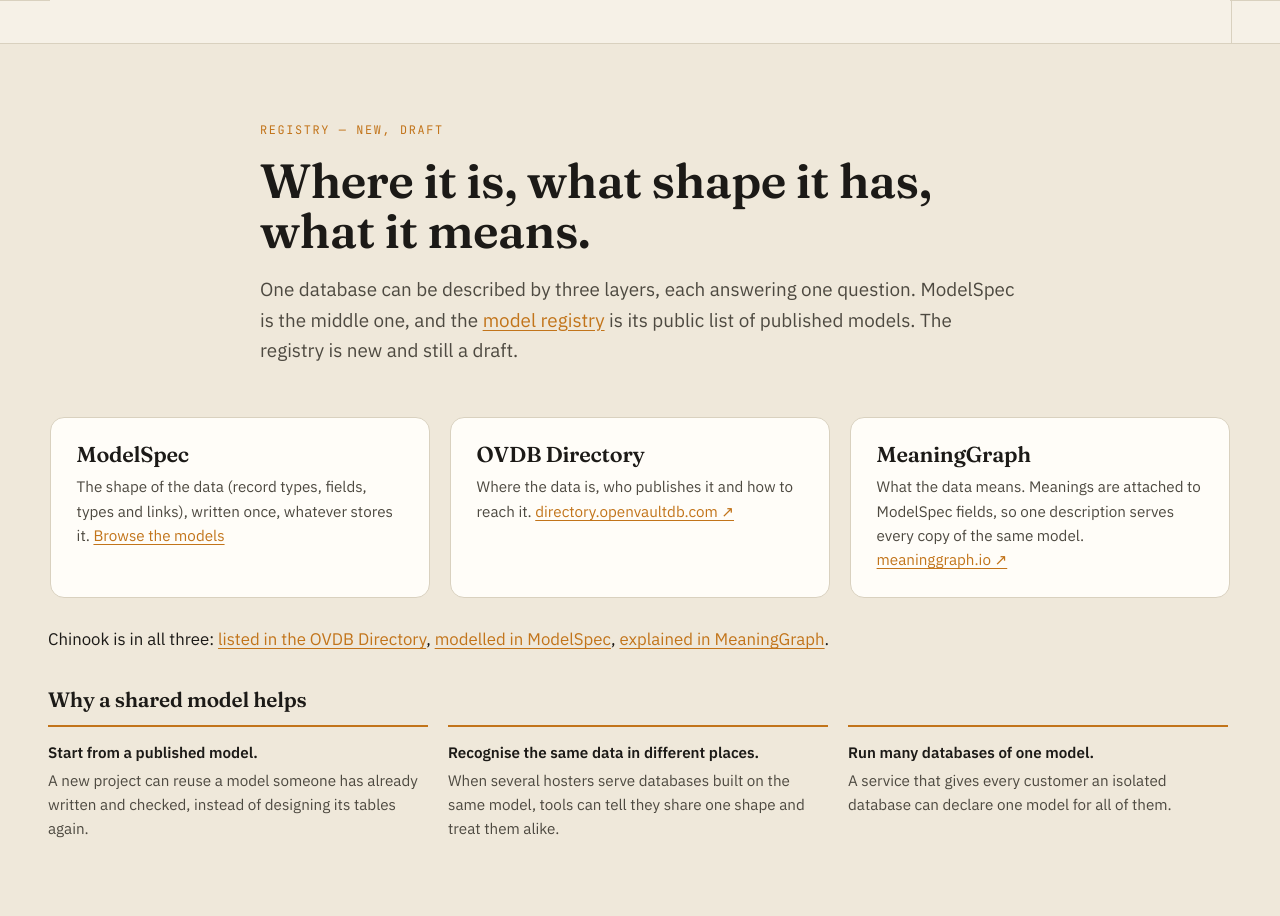
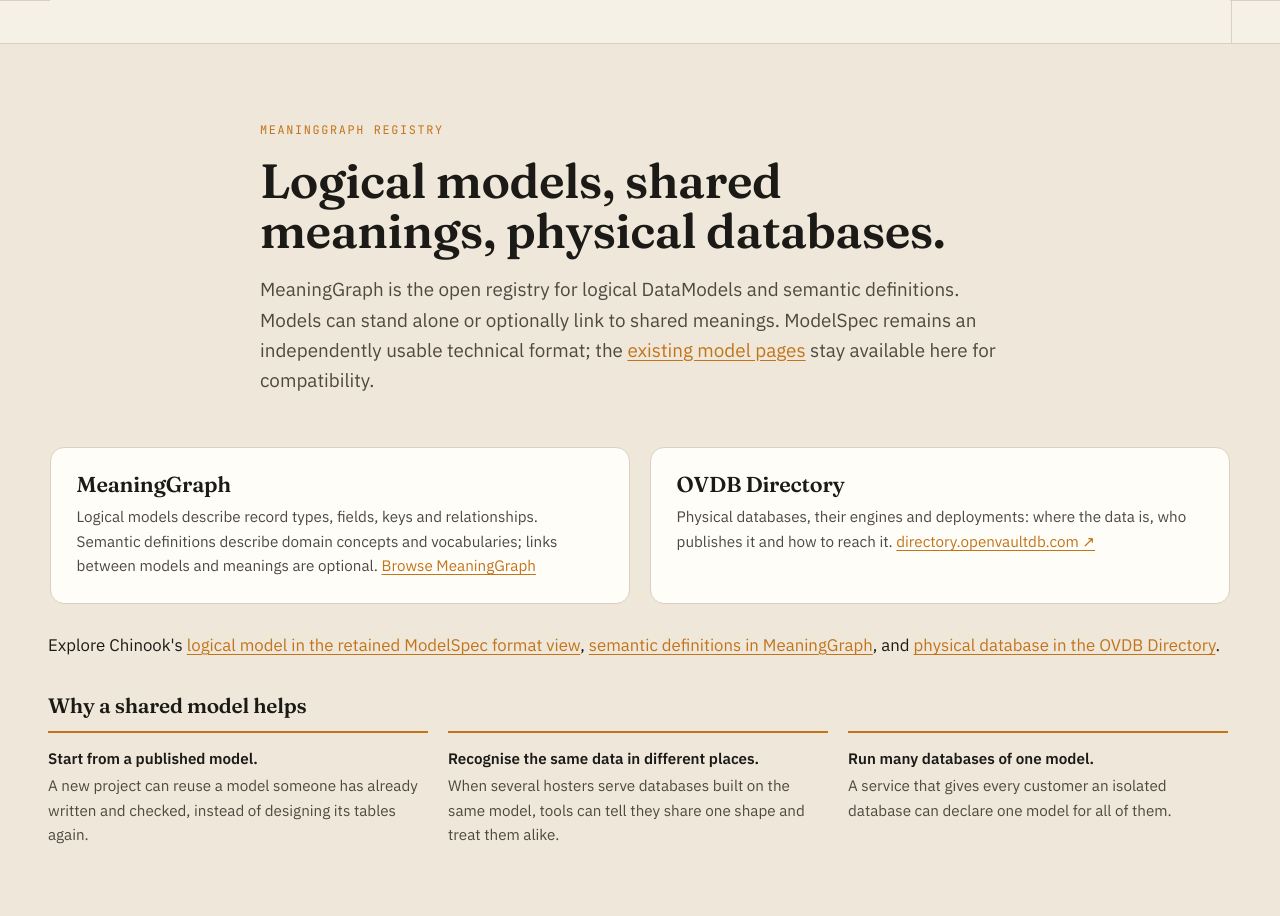
Before and after one commit to specscore/modelspec, a website: page public/index.html in a window 1280 px wide. Shown: the part 9519-10435 px from the top of the page. Drawn offline with Linux system fonts and the light colour scheme.

Commit message:
fix: present the format within the MeaningGraph registry

```diff
--- a/public/index.html
+++ b/public/index.html
@@ -461,52 +461,46 @@
       </div>
     </section>
 
-    <!-- REGISTRY: where ModelSpec sits next to the OVDB Directory and MeaningGraph.
+    <!-- REGISTRY: MeaningGraph contains logical models and semantic definitions; the Directory lists physical databases.
          No .reveal here: that class is opacity 0 until script.js runs, and this copy must read without JavaScript. -->
     <section id="layers" class="band band--alt band--tight">
       <div class="band-head">
-        <p class="section-label">Registry — new, draft</p>
-        <h2>Where it is, what shape it has, what it means.</h2>
+        <p class="section-label">MeaningGraph registry</p>
+        <h2>Logical models, shared meanings, physical databases.</h2>
         <p class="section-sub">
-          One database can be described by three layers, each answering one question.
-          ModelSpec is the middle one, and the <a href="/registry/">model registry</a> is
-          its public list of published models. The registry is new and still a draft.
+          MeaningGraph is the open registry for logical DataModels and semantic definitions.
+          Models can stand alone or optionally link to shared meanings. ModelSpec remains an
+          independently usable technical format; the <a href="/registry/">existing model pages</a>
+          stay available here for compatibility.
         </p>
       </div>
 
       <div class="layers-grid">
         <article class="card">
-          <h3>ModelSpec</h3>
+          <h3>MeaningGraph</h3>
           <p>
-            The shape of the data (record types, fields, types and links), written once,
-            whatever stores it.
-            <a href="/registry/">Browse the models</a>
+            Logical models describe record types, fields, keys and relationships.
+            Semantic definitions describe domain concepts and vocabularies; links between
+            models and meanings are optional.
+            <a href="https://meaninggraph.io/registry/" rel="noopener">Browse MeaningGraph</a>
           </p>
         </article>
 
         <article class="card">
           <h3>OVDB Directory</h3>
           <p>
-            Where the data is, who publishes it and how to reach it.
+            Physical databases, their engines and deployments: where the data is,
+            who publishes it and how to reach it.
             <a href="https://directory.openvaultdb.com" rel="noopener">directory.openvaultdb.com&nbsp;↗</a>
-          </p>
-        </article>
-
-        <article class="card">
-          <h3>MeaningGraph</h3>
-          <p>
-            What the data means. Meanings are attached to ModelSpec fields, so one
-            description serves every copy of the same model.
-            <a href="https://meaninggraph.io" rel="noopener">meaninggraph.io&nbsp;↗</a>
           </p>
         </article>
       </div>
 
       <p class="layers-note">
-        Chinook is in all three:
-        <a href="https://directory.openvaultdb.com/ovdb/demodb.dev/chinook/" rel="noopener">listed in the OVDB Directory</a>,
-        <a href="/registry/models/chinook/">modelled in ModelSpec</a>,
-        <a href="https://meaninggraph.io/graphs/chinook/" rel="noopener">explained in MeaningGraph</a>.
+        Explore Chinook's
+        <a href="/registry/models/chinook/">logical model in the retained ModelSpec format view</a>,
+        <a href="https://meaninggraph.io/graphs/chinook/" rel="noopener">semantic definitions in MeaningGraph</a>,
+        and <a href="https://directory.openvaultdb.com/ovdb/demodb.dev/chinook/" rel="noopener">physical database in the OVDB Directory</a>.
       </p>
 
       <h3 class="layers-why-title">Why a shared model helps</h3>
--- a/public/style.css
+++ b/public/style.css
@@ -775,10 +775,10 @@
   .site-foot nav { justify-content: flex-start; }
 }
 
-/* ---------- registry: three layers (landing) ---------- */
+/* ---------- registry and physical directory (landing) ---------- */
 .layers-grid {
   display: grid;
-  grid-template-columns: repeat(3, 1fr);
+  grid-template-columns: repeat(2, 1fr);
   gap: 1.25rem;
 }
 .layers-grid .card > p { margin: 0; }
```
Also changed, not shown: e2e/registry.spec.mjs (+9 -10 lines), public/privacy/index.html (+1 -1 lines), test/render.test.mjs (+4 -6 lines), README.md.
